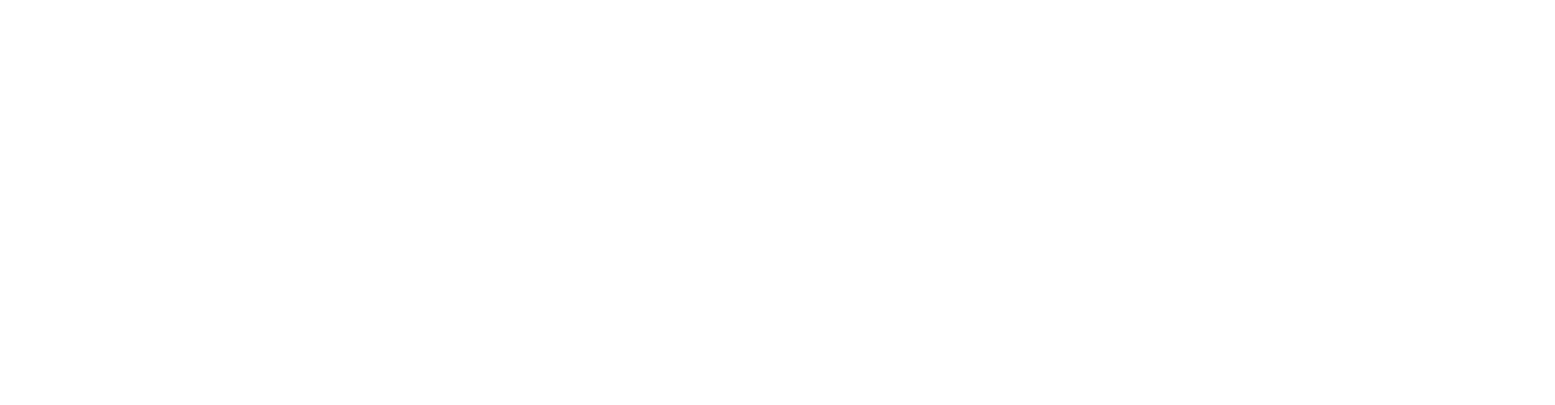
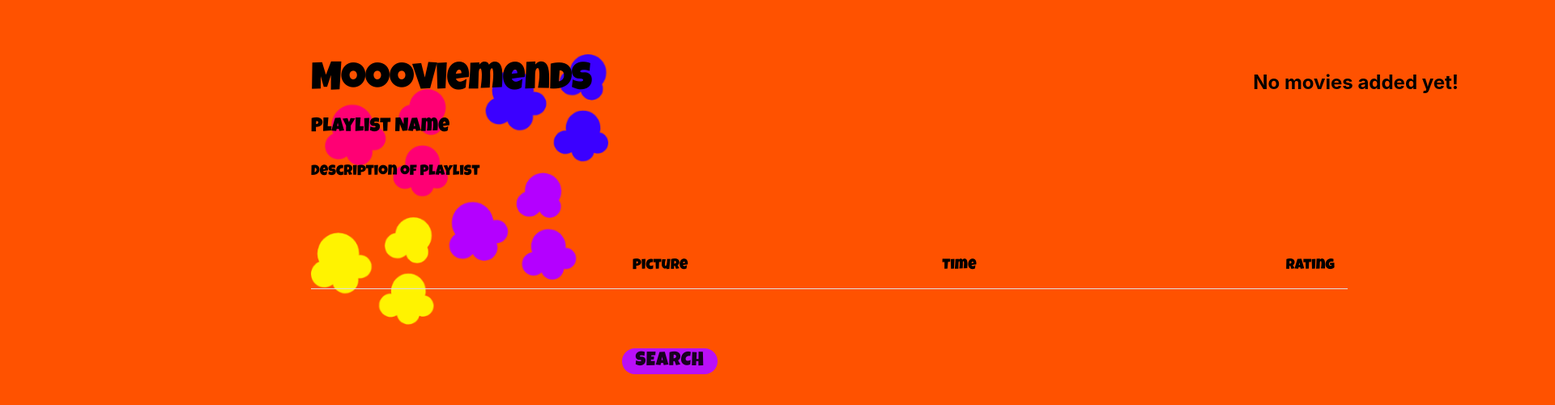
Before and after one commit to Kaitlyn-Lynette/Post-Bootcamp-Project-Moooviemends, a React (Create React App) app in the folder client/: page /playlist in a window 1280 px wide. Shown: the top 500 px of the page at 81% size, 1920 px wide, since content can reach past the window. Built offline with nearby package versions, Linux system fonts and the light colour scheme; a web font is replaced by a local one.

Commit message:
Created a playlist page and material UI table

```diff
--- a/client/src/App.js
+++ b/client/src/App.js
@@ -3,6 +3,7 @@ import { BrowserRouter as Router, Route } from 'react-router-dom';
 import Landing from './pages/Landing';
 import Create from './pages/Create';
 import Search from './pages/Search';
+import Playlist from './pages/Playlist';
 
 
 function App() {
@@ -11,6 +12,7 @@ function App() {
         <Route exact path='/' component={Landing} />
         <Route exact path='/create' component={Create} />
         <Route exact path='/search' component={Search} />
+        <Route exact path='/playlist' component={Playlist} />
       </Router>
   );
 }
--- /dev/null
+++ b/client/src/pages/Playlist.js
@@ -0,0 +1,136 @@
+import React from 'react';
+import Header from '../components/Header';
+import {Grid, Typography, Button } from '@material-ui/core';
+import logo from '../assets/logo.png';
+import Table from '@material-ui/core/Table';
+import TableBody from '@material-ui/core/TableBody';
+import TableCell from '@material-ui/core/TableCell';
+import TableContainer from '@material-ui/core/TableContainer';
+import TableHead from '@material-ui/core/TableHead';
+import TableRow from '@material-ui/core/TableRow';
+
+export default function Playlist () {
+
+    return (
+
+        <Grid
+        container
+        style={container}
+        justify='center'
+        alignItems='center'
+        direction='column'
+        >
+        <Grid item xs={11} lg={10}>
+            <img style={logoStyle} src={logo} alt='logo' />
+        </Grid>
+        <Grid item xs={11} lg={10}>
+            <Header></Header>
+        </Grid>
+        <Grid item xs={11} lg={10}>
+           <Typography style={titleStyle}>Playlist Name</Typography>
+        </Grid>
+        <Grid item xs={11} lg={10}>
+           <Typography style={descStyle}>Description of Playlist</Typography>
+        </Grid>
+        <Grid item xs={11} lg={10}>
+        <TableContainer>
+            <Table style = {tableStyle}>
+                <TableHead>
+                    <TableRow>
+                        <TableCell align="right"><Typography style={tableFontStyle}>Picture</Typography></TableCell>
+                        <TableCell align="right"><Typography style={tableFontStyle}>Time</Typography></TableCell>
+                        <TableCell align="right"><Typography style={tableFontStyle}>Rating</Typography></TableCell>
+                    </TableRow>
+                </TableHead>
+            </Table>
+        </TableContainer>
+        </Grid>
+        <Grid item xs={11} lg={10}>
+        <Button style = {btnStyle}>Search</Button>
+        </Grid>
+        <Grid item xs={11} lg={10}>
+            <h2>No movies added yet!</h2>
+        </Grid>
+        </Grid>
+    )
+}
+
+const container = {
+    backgroundColor: '#FF5200',
+    width: '150vw',
+    height: '100vh',
+    flewgrow: '1',
+    // height: '100%',
+  };
+
+  const logoStyle = {
+    height: '334px',
+    width: '367px',
+    left: '30%',
+    right: '30%',
+    position: 'absolute',
+    textAlign: 'center'
+}
+
+const titleStyle = {
+    fontFamily: 'Luckiest Guy',
+    fontStyle: 'normal',
+    fontWeight: 'normal',
+    fontSize: '24px',
+    lineHeight: '24px',
+    color: '#000000',
+    position: 'absolute',
+    width: '274px',
+    height: '24px',
+    top: '145px',
+    left: '30%',
+    right: '30%',
+}
+
+const descStyle = {
+    fontFamily: 'Luckiest Guy',
+    fontStyle: 'normal',
+    fontWeight: 'normal',
+    fontSize: '18px',
+    lineHeight: '24px',
+    color: '#000000',
+    position: 'absolute',
+    width: '248px',
+    height: '31px',
+    top: '200px',
+    left: '30%',
+    right: '30%',
+}
+
+const tableStyle = {
+    minWidth: '650',
+    position: 'absolute',
+    top: '300px',
+    left: '30%',
+    right: '30%',
+}
+
+const tableFontStyle = {
+    fontFamily: 'Luckiest Guy',
+    fontStyle: 'normal',
+    fontWeight: 'normal',
+    fontSize: '18px',
+    lineHeight: '24px',
+    color: '#000000',
+}
+
+const btnStyle = {
+    position: 'absolute',
+    width: '118px',
+    height: '32px',
+    left: '60%',
+    right: '60%',
+    top: '430px',
+    background: '#BA0FF7',
+    borderRadius: '18px',
+    fontFamily: 'Luckiest Guy',
+    fontStyle: 'normal',
+    fontWeight: 'normal',
+    fontSize: '24px',
+    lineHeight: '24px'
+}
--- a/client/src/pages/Search.js
+++ b/client/src/pages/Search.js
@@ -1,6 +1,5 @@
 import React, { Component,useState, useEffect  } from 'react';
 import Header from '../components/Header';
-import Container from '../components/Container';
 import SearchBar from '../components/SearchBar';
 import MovieCard from '../components/MovieCard';
 import MovieTitle from '../components/MovieTitle';
@@ -9,7 +8,7 @@ import API from "../utils/API";
 import {Grid, Typography} from '@material-ui/core';
 import logo from '../assets/logo.png';
 import {useTheme} from '@material-ui/core/styles';
-import useMediaQuery from '@material-ui/core/useMediaQuery';
+// import useMediaQuery from '@material-ui/core/useMediaQuery';
 import {makeStyles} from "@material-ui/core";
 
 const useStyles = makeStyles((theme) => ({
```
